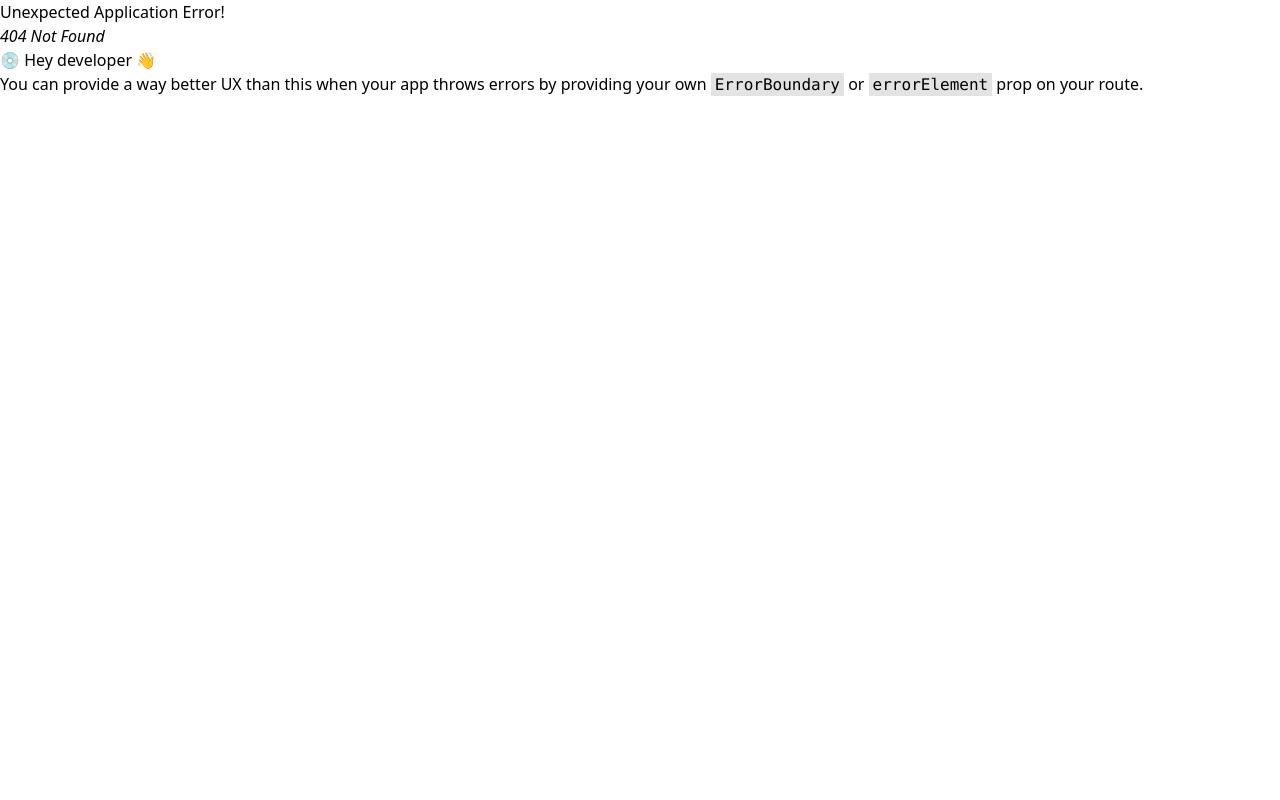
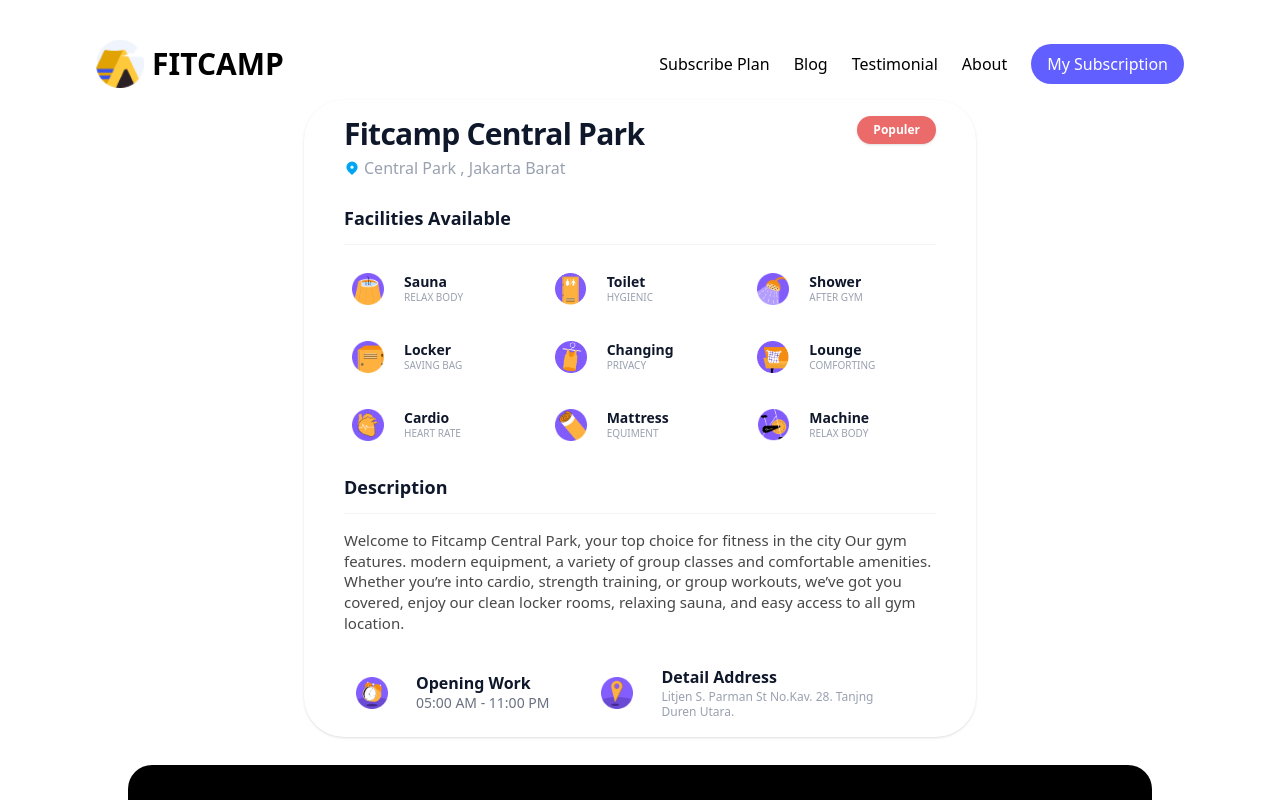
Before and after one commit to Rishana222/Fitcamp, a React (Vite) app in the folder frontend/: page /parkcard in a window 1280 px wide. Before the commit this address had no page. Shown: the top 800 px of the page. Built offline with nearby package versions, Linux system fonts and the light colour scheme.

Commit message:
parkcard

```diff
--- a/frontend/src/components/Detail/CentralParkCard.jsx
+++ b/frontend/src/components/Detail/CentralParkCard.jsx
@@ -8,10 +8,10 @@ import { getFacility } from '../../utils/facilityApi'
 
 const CentralParkCard = () => {
 
-  const { data, isLoading, isError } = useQuery({
-    queryKey: ["getFacility"],
-    queryFn: () => getFacility(),
-  });
+  // const { data, isLoading, isError } = useQuery({
+  //   queryKey: ["getFacility"],
+  //   queryFn: () => getFacility(),
+  // });
 
 
   return (
--- /dev/null
+++ b/frontend/src/components/Detail/Parkcard.jsx
@@ -0,0 +1,86 @@
+import React from 'react'
+import { parkdata } from '../../data/centralParkdata'
+
+const Parkcard = () => {
+    return (
+        <>
+            <div className="w-[95%] max-w-2xl mx-auto bg-white rounded-[40px] px-6 md:px-10 py-4 shadow-sm font-sans text-slate-900 mt-[100px] mb-7">
+
+                {/* Header Section - Tightened mb-6 */}
+                <div className="flex flex-col md:flex-row justify-between items-start gap-2 mb-6">
+                    <div>
+                        <h1 className="text-2xl md:text-3xl font-extrabold tracking-tight">Fitcamp Central Park</h1>
+                        <div className="flex items-center gap-1 mt-1 text-gray-400">
+                            <svg className="w-4 h-4 text-sky-500 shrink-0" fill="currentColor" viewBox="0 0 20 20">
+                                <path fillRule="evenodd" d="M5.05 4.05a7 7 0 119.9 9.9L10 18.9l-4.95-4.95a7 7 0 010-9.9zM10 11a2 2 0 100-4 2 2 0 000 4z" clipRule="evenodd" />
+                            </svg>
+                            <span className="text-sm md:text-base">Central Park , Jakarta Barat</span>
+                        </div>
+                    </div>
+                    <span className="bg-[#EB6A6A] text-white px-4 py-1.5 rounded-2xl text-xs font-bold shadow-sm">
+                        Populer
+                    </span>
+                </div>
+
+                {/* Facilities Section - Reduced divider padding and gap */}
+                <div className="mb-6">
+                    <h2 className="text-lg font-extrabold mb-3">Facilities Available</h2>
+                    <div className="border-t border-gray-100 pt-5 grid grid-cols-2 md:grid-cols-3 gap-y-5 gap-x-4">
+                        {parkdata.map((item, index) => (
+                            <div key={index} className="flex items-center gap-3">
+                                <div className="w-12 h-12 shrink-0  rounded-full flex items-center justify-center overflow-hidden">
+                                    <img src={item.image} alt={item.name} className="w-full h-full object-contain p-2" />
+                                </div>
+                                <div>
+                                    <p className="font-extrabold text-[14px] leading-tight">{item.name}</p>
+                                    <p className="text-[10px] text-gray-400 font-medium uppercase">{item.sub}</p>
+                                </div>
+                            </div>
+                        ))}
+                    </div>
+                </div>
+
+                {/* Description Section - Compact spacing */}
+                <div className="mb-6">
+                    <h2 className="text-lg font-extrabold mb-3">Description</h2>
+                    <div className="border-t border-gray-100 pt-4">
+                        <p className="text-[#333] leading-snug text-sm md:text-[15px] opacity-90">
+                            Welcome to Fitcamp Central Park, your top choice for fitness in the city Our gym features.
+                            modern equipment, a variety of group classes and comfortable amenities. Whether you’re
+                            into cardio, strength training, or group workouts, we’ve got you covered, enjoy our clean
+                            locker rooms, relaxing sauna, and easy access to all gym location.
+                        </p>
+                    </div>
+                </div>
+
+                {/* Footer Info Section - Reduced icon sizes and gaps */}
+                <div className="flex flex-col md:flex-row gap-6 md:gap-10 pt-2">
+                    <div className="flex items-center gap-4">
+                        <div className="w-14 h-14  rounded-full flex items-center justify-center shrink-0">
+                            <img src="src/assets/Operational Time.png" alt="Opening Work" className="w-8 h-8 object-contain" />
+                        </div>
+                        <div>
+                            <h3 className="font-extrabold text-base leading-tight">Opening Work</h3>
+                            <p className="text-gray-500 text-sm font-medium">05:00 AM - 11:00 PM</p>
+                        </div>
+                    </div>
+
+                    <div className="flex items-center gap-4">
+                        <div className="w-14 h-14  rounded-full flex items-center justify-center shrink-0">
+                            <img src="src/assets/Address.png" alt="Address" className="w-8 h-8 object-contain" />
+                        </div>
+                        <div className="max-w-[240px]">
+                            <h3 className="font-extrabold text-base leading-tight">Detail Address</h3>
+                            <p className="text-gray-400 text-[12px] font-medium leading-tight mt-0.5">
+                                Litjen S. Parman St No.Kav. 28. Tanjng Duren Utara.
+                            </p>
+                        </div>
+                    </div>
+                </div>
+            </div>
+
+        </>
+    )
+}
+
+export default Parkcard
--- a/frontend/src/main.jsx
+++ b/frontend/src/main.jsx
@@ -17,6 +17,7 @@ import GymLocation from './components/Homepage/GymLocation.jsx';
 import GymLocationPage from './pages/Dashboard/GymLocationPage.jsx';
 import FacilityPage from './pages/Dashboard/FacilityPage.jsx';
 import SubscriptionPage from './pages/Dashboard/SubscriptionPage.jsx';
+import Parkcard from './components/Detail/Parkcard.jsx';
 import {QueryClient,QueryClientProvider} from "@tanstack/react-query"
 import GymPage from './pages/Dashboard/GymPage.jsx';
 
@@ -59,6 +60,10 @@ const router = createBrowserRouter([
 
           </>
         ),
+      },
+      {
+        path: '/parkcard',       // <--- Hidden route
+        element: <Parkcard />,
       },
       {
         path: "/subscription",
```
